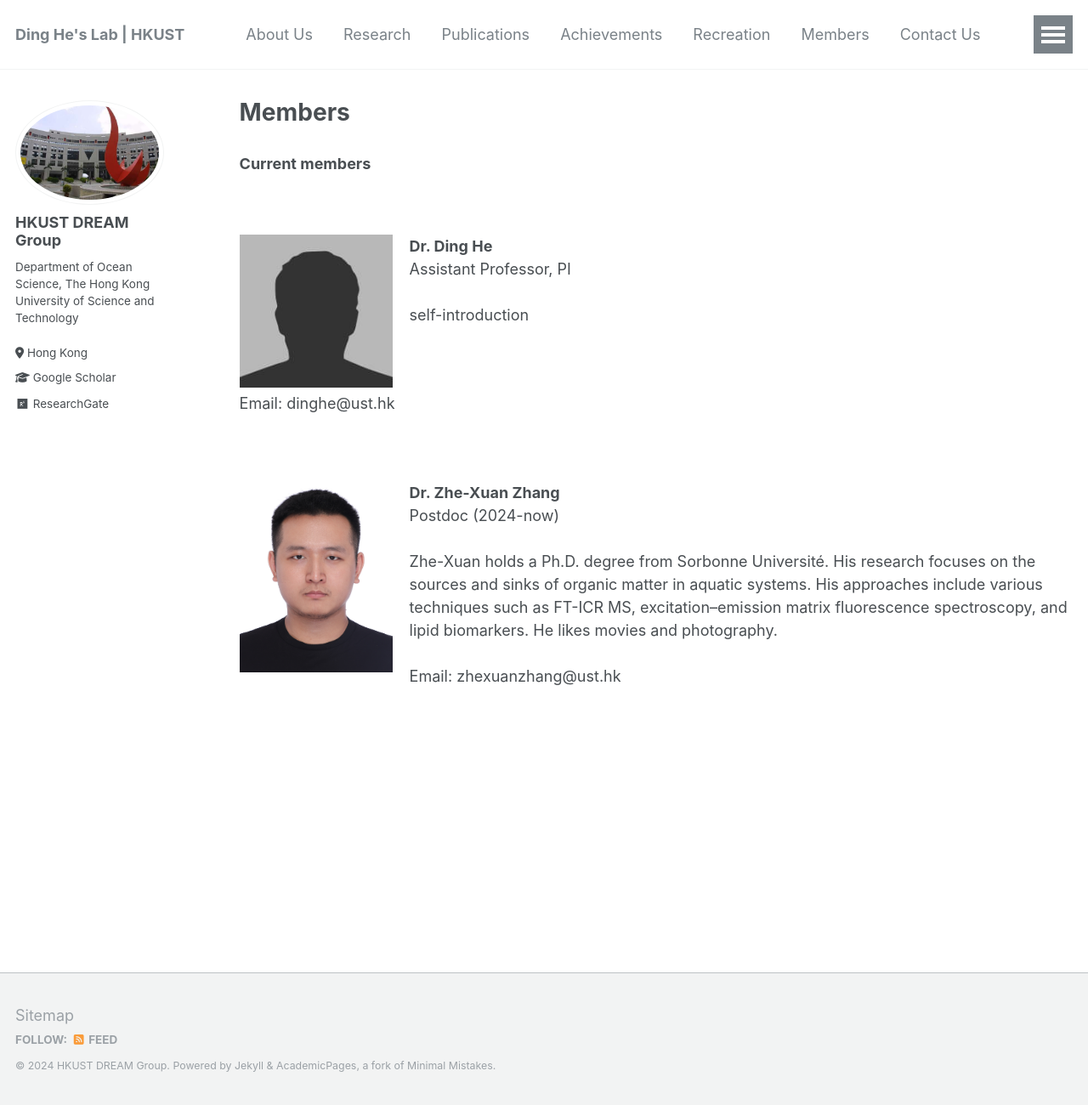
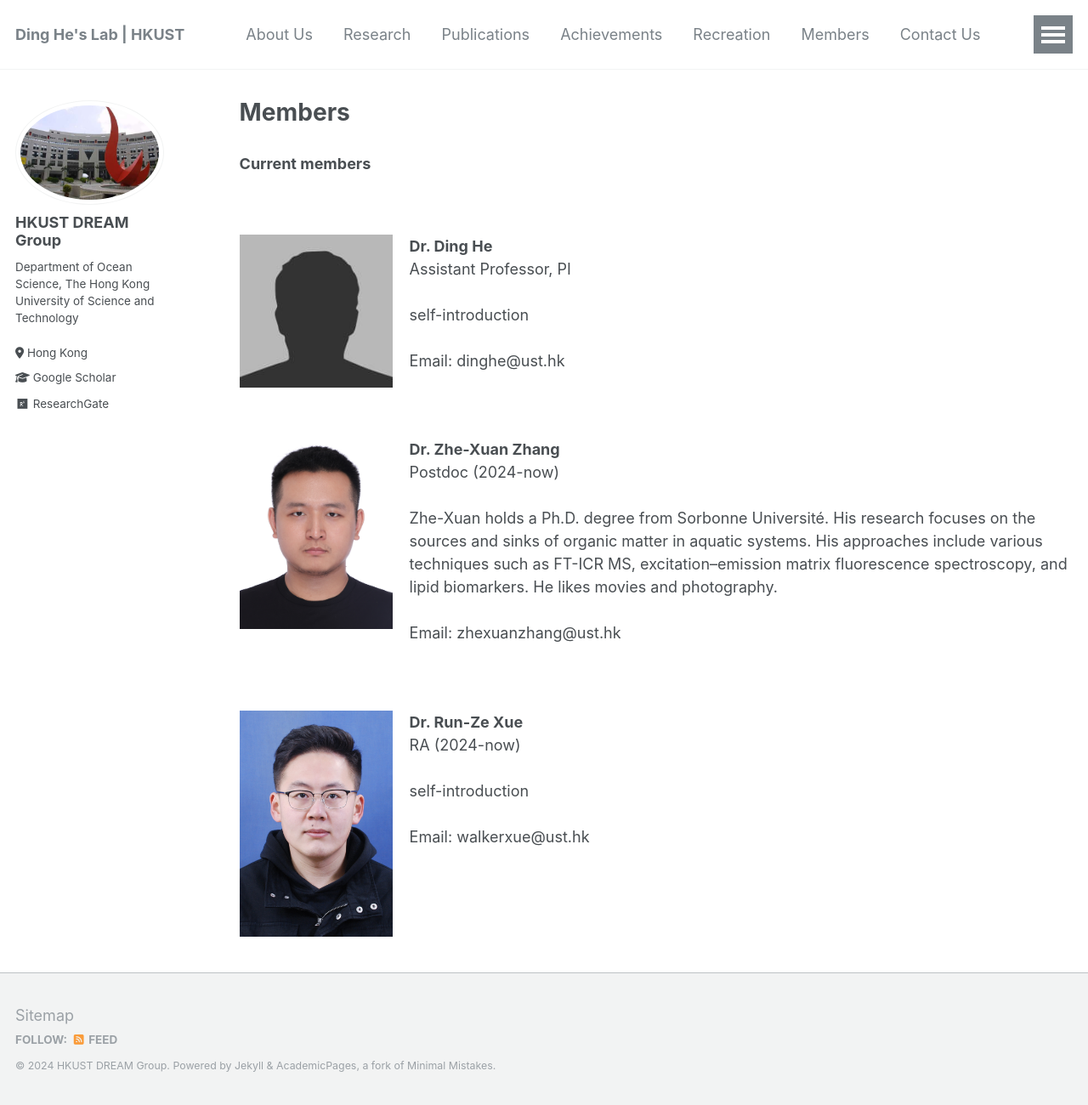
Before and after one commit to hkustDingHe/hkustDingHe.github.io, a Jekyll site: the page built from _pages/members.md, in a window 1280 px wide and 1300 px high. Shown: the whole window at 85% size. Built offline with Jekyll 4.4.1, drawn with Linux system fonts in a browser that asks for light colours.

Commit message:
Update members.md

```diff
--- a/_pages/members.md
+++ b/_pages/members.md
@@ -15,7 +15,6 @@ author_profile: true
 Assistant Professor, PI
 <br/><br/>
 self-introduction
-
 <br/><br/>
 Email: dinghe@ust.hk
 
@@ -27,3 +26,12 @@ Postdoc (2024-now)
 Zhe-Xuan holds a Ph.D. degree from Sorbonne Université. His research focuses on the sources and sinks of organic matter in aquatic systems. His approaches include various techniques such as FT-ICR MS, excitation–emission matrix fluorescence spectroscopy, and lipid biomarkers. He likes movies and photography.
 <br/><br/>
 Email: zhexuanzhang@ust.hk
+
+<br/><br/>
+**Dr. Run-Ze Xue** <img style="float: left; padding-right: 20px;" src="/images/xuerunze.jpg" width="200">
+<br>
+RA (2024-now)
+<br/><br/>
+self-introduction
+<br/><br/>
+Email: walkerxue@ust.hk
```
